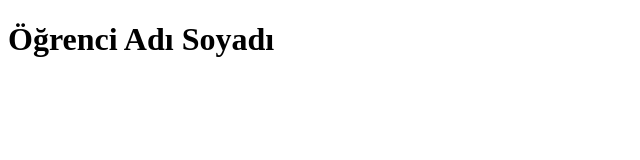
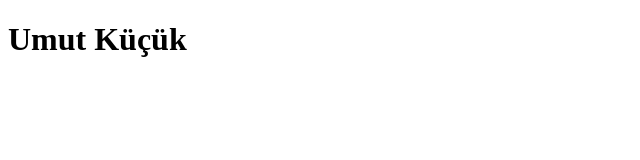
Before and after one commit to umutjn/git-medipol, a plain HTML site: page index.html in a window 1280 px wide. Shown: the whole page, without its empty margins (0-640 px from the left). Drawn offline with Linux system fonts and the light colour scheme.

Commit message:
Update index.html

```diff
--- a/index.html
+++ b/index.html
@@ -7,6 +7,6 @@
   <title>Medipol Üniversitesi - 2.Ödev</title>
 </head>
 <body>
-  <h1>Öğrenci Adı Soyadı</h1>
+  <h1>Umut Küçük</h1>
 </body>
 </html>
```
